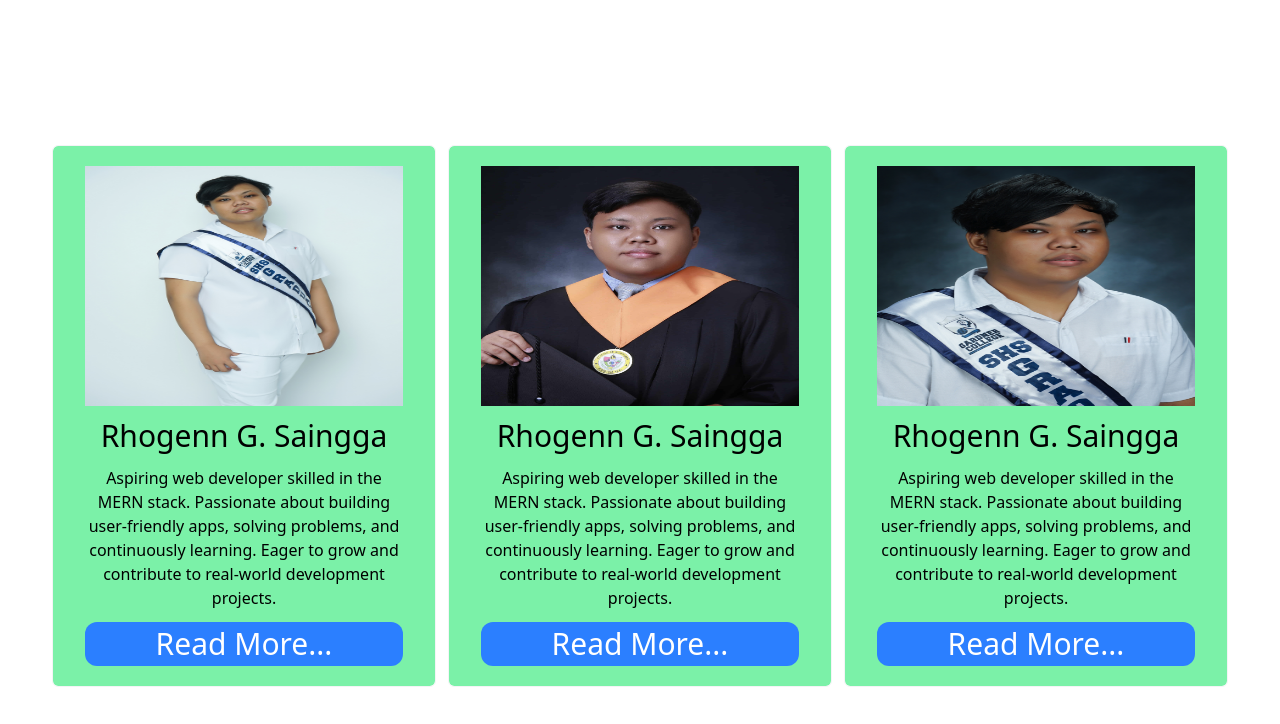
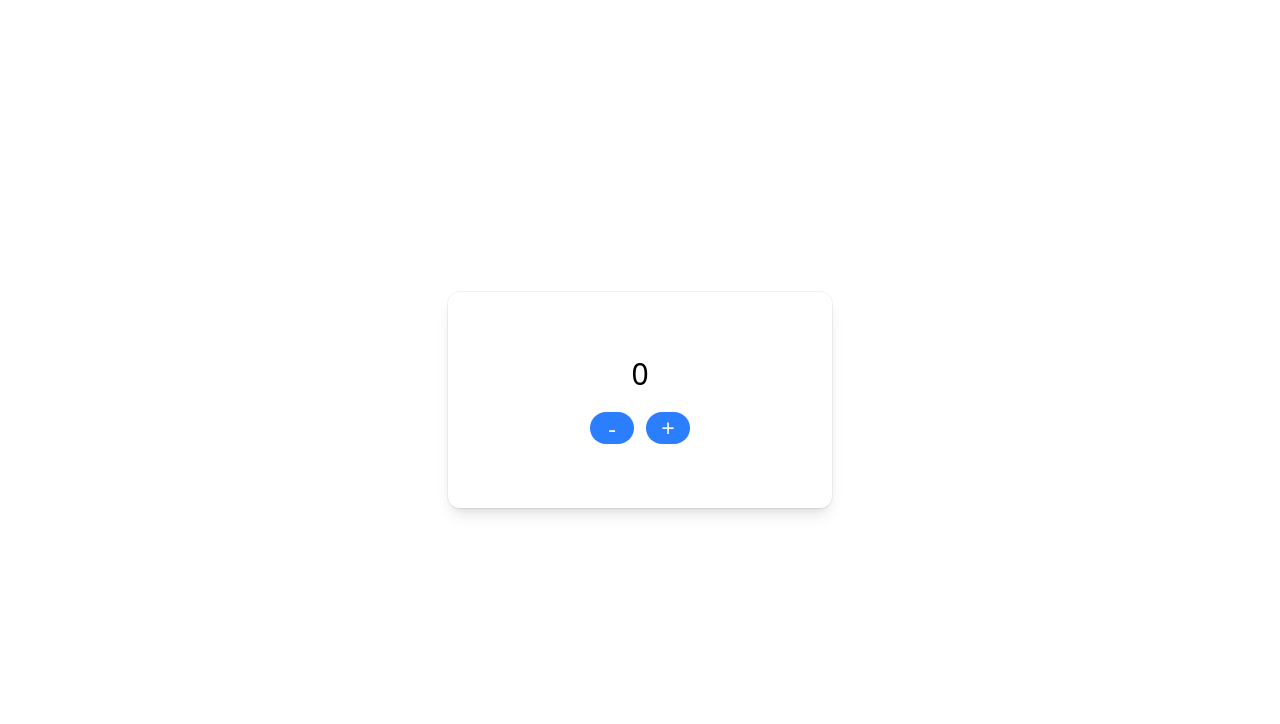
Before and after one commit to ManaChanCoder/react-challenge, a React (Vite) app: page / in a window 1280 px wide. Shown: the top 724 px of the page. Built offline with nearby package versions, Linux system fonts and the light colour scheme.

Commit message:
Zustand Store for Global State

```diff
--- a/package.json
+++ b/package.json
@@ -14,7 +14,8 @@
     "react": "^19.1.0",
     "react-dom": "^19.1.0",
     "react-icons": "^5.5.0",
-    "tailwindcss": "^4.1.11"
+    "tailwindcss": "^4.1.11",
+    "zustand": "^5.0.6"
   },
   "devDependencies": {
     "@eslint/js": "^9.30.1",
--- a/src/App.jsx
+++ b/src/App.jsx
@@ -1,12 +1,12 @@
 import React from "react";
 
 // components
-import ProfileCard from "./components/ProfileCard";
+import CounterControls from "./components/CounterControls";
 
 const App = () => {
   return (
-    <div className="p-4">
-      <ProfileCard />
+    <div className="">
+      <CounterControls />
     </div>
   );
 };
--- /dev/null
+++ b/src/components/CounterControls.jsx
@@ -0,0 +1,15 @@
+import React from "react";
+
+// store & components
+import counterStore from "../store/counterStore";
+import CounterDisplay from "./CounterDisplay";
+
+const CounterControls = () => {
+  const { count, increment, decrement } = counterStore();
+
+  return (
+    <CounterDisplay increment={increment} decrement={decrement} count={count} />
+  );
+};
+
+export default CounterControls;
--- /dev/null
+++ b/src/components/CounterDisplay.jsx
@@ -0,0 +1,30 @@
+import React from "react";
+
+const CounterDisplay = (props) => {
+  const { count, increment, decrement } = props;
+
+  return (
+    <div className="w-full h-screen flex justify-center items-center">
+      <div class="flex flex-col justify-center gap-5 isolate aspect-video w-96 rounded-xl bg-white/20 shadow-lg ring-1 ring-black/5">
+        <span className="text-3xl block text-center">{count}</span>
+
+        <div className="flex justify-center gap-3">
+          <button
+            onClick={decrement}
+            className="rounded-full w-11 bg-blue-500 text-blue-50 hover:bg-blue-600 text-2xl cursor-pointer "
+          >
+            -
+          </button>
+          <button
+            onClick={increment}
+            className="rounded-full w-11 bg-blue-500 text-blue-50 hover:bg-blue-600 text-2xl cursor-pointer "
+          >
+            +
+          </button>
+        </div>
+      </div>
+    </div>
+  );
+};
+
+export default CounterDisplay;
--- a/src/components/ProfileCard.jsx
+++ /dev/null
@@ -1,73 +0,0 @@
-import React from "react";
-
-// component
-import GradPic1 from "../asset/Grad Pic - Toga.jpg";
-import GradPic2 from "../asset/SAINGGA, RHOGENN 1-5r 4-2r DSC00580.jpg";
-import GradPic3 from "../asset/SAINGGA, RHOGENN 1-8r 4-2r DSC03001.jpg";
-// import ProfileCardStyle from "./ProfileCardStyle"; not used for the meantime
-
-const ProfileCard = () => {
-  return (
-    <div className="w-full h-screen flex justify-center items-center">
-      <div className="flex gap-3">
-        <div className="px-8 py-5 w-96 bg-green-300 rounded-md bg-clip-padding backdrop-filter backdrop-blur-sm bg-opacity-10 border border-gray-100">
-          <img
-            src={GradPic2}
-            alt="My Graduation Pic-1"
-            className="w-full h-60"
-          />
-          <h3 className="my-3 text-3xl text-center">Rhogenn G. Saingga</h3>
-          <span className="text-center block">
-            Aspiring web developer skilled in the MERN stack. Passionate about
-            building user-friendly apps, solving problems, and continuously
-            learning. Eager to grow and contribute to real-world development
-            projects.
-          </span>
-          <button className="text-3xl bg-blue-500 hover:bg-blue-600 cursor-pointer text-white rounded-xl w-full py-1 mt-3">
-            Read More...
-          </button>
-        </div>
-
-        <div className="px-8 py-5 w-96 bg-green-300 rounded-md bg-clip-padding backdrop-filter backdrop-blur-sm bg-opacity-10 border border-gray-100">
-          <img
-            src={GradPic1}
-            alt="My Graduation Pic-1"
-            className="w-full h-60"
-          />
-          <h3 className="my-3 text-3xl text-center">Rhogenn G. Saingga</h3>
-          <span className="text-center block">
-            Aspiring web developer skilled in the MERN stack. Passionate about
-            building user-friendly apps, solving problems, and continuously
-            learning. Eager to grow and contribute to real-world development
-            projects.
-          </span>
-          <button className="text-3xl bg-blue-500 hover:bg-blue-600 cursor-pointer text-white rounded-xl w-full py-1 mt-3">
-            Read More...
-          </button>
-        </div>
-
-        <div className="px-8 py-5 w-96 bg-green-300 rounded-md bg-clip-padding backdrop-filter backdrop-blur-sm bg-opacity-10 border border-gray-100">
-          <img
-            src={GradPic3}
-            alt="My Graduation Pic-1"
-            className="w-full h-60"
-          />
-          <h3 className="my-3 text-3xl text-center">Rhogenn G. Saingga</h3>
-          <span className="text-center block">
-            Aspiring web developer skilled in the MERN stack. Passionate about
-            building user-friendly apps, solving problems, and continuously
-            learning. Eager to grow and contribute to real-world development
-            projects.
-          </span>
-          <button className="text-3xl bg-blue-500 hover:bg-blue-600 cursor-pointer text-white rounded-xl w-full py-1 mt-3">
-            Read More...
-          </button>
-        </div>
-
-        {/* <ProfileCardStyle /> */}
-      </div>
-    </div>
-  );
-};
-
-export default ProfileCard;
--- a/src/components/ProfileCardStyle.jsx
+++ /dev/null
@@ -1,21 +0,0 @@
-import React from "react";
-import "./profilecard.css";
-import GradPic1 from "../asset/Grad Pic - Toga.jpg";
-
-const ProfileCardStyle = () => {
-  return (
-    <div className="main-container">
-      <img src={GradPic1} alt="My Graduation Pic-1" className="grad-img" />
-      <h3 className="title">Rhogenn G. Saingga</h3>
-      <span className="bio">
-        Motivated and detail-oriented web developer with MERN stack skills.
-        Passionate about learning, building user-centered applications, and
-        growing in tech. Always eager to face new challenges and contribute to
-        meaningful projects.
-      </span>
-      <button className="read-btn">Read More...</button>
-    </div>
-  );
-};
-
-export default ProfileCardStyle;
--- /dev/null
+++ b/src/store/counterStore.js
@@ -0,0 +1,24 @@
+import { create } from "zustand";
+
+const counterStore = create((set) => ({
+  count: 0,
+  increment: () =>
+    set((state) => {
+      if (state.count >= 0) {
+        return { count: state.count + 1 };
+      } else {
+        return { count: state.count };
+      }
+    }),
+  decrement: () => {
+    return set((state) => {
+      if (state.count <= 0) {
+        return { count: state.count };
+      } else {
+        return { count: state.count - 1 };
+      }
+    });
+  },
+}));
+
+export default counterStore;
```
Also changed, not shown: src/components/profilecard.css (deleted, +0 -29 lines), 1 other file (tests, documents, lock files or other folders).
